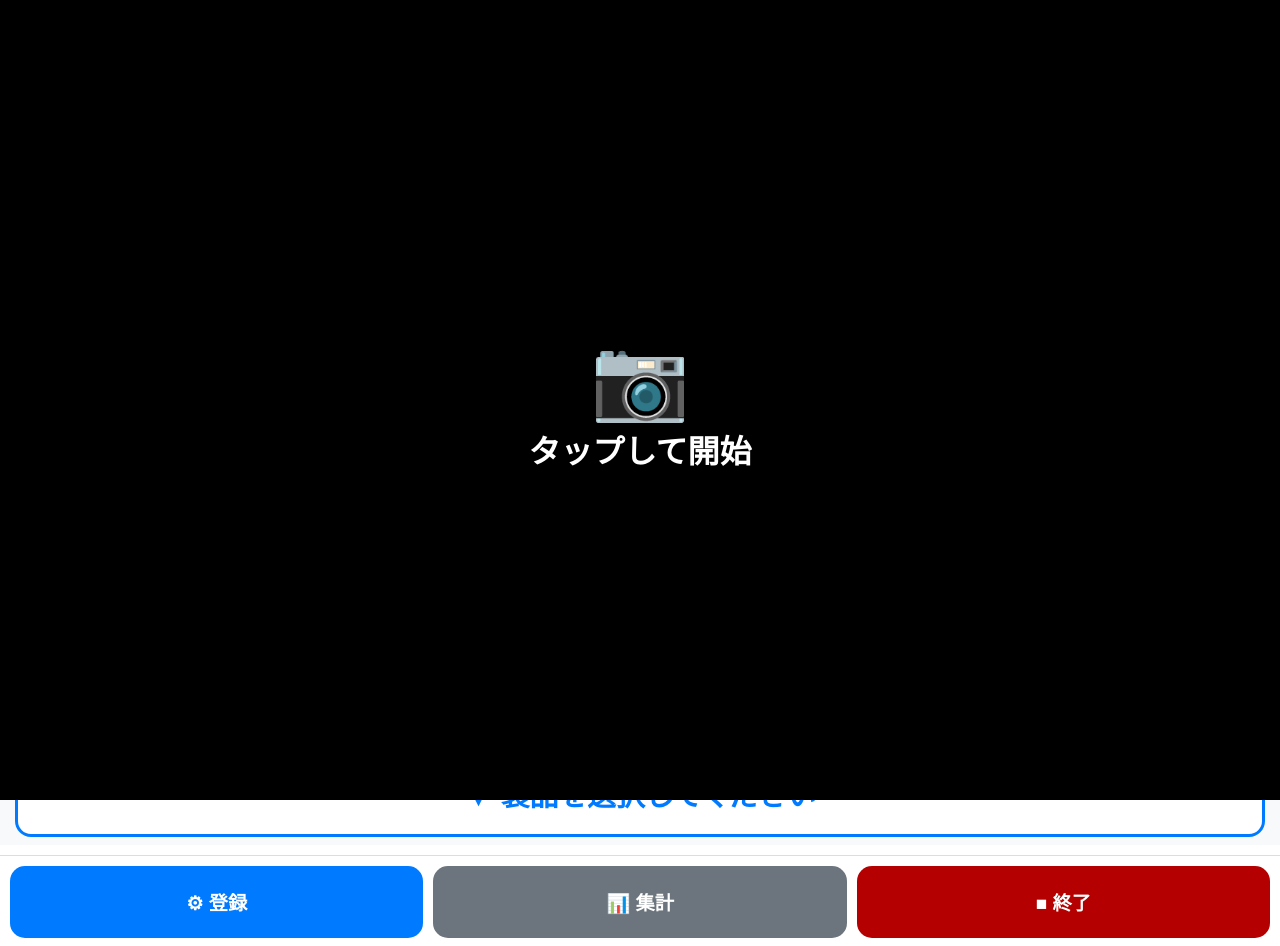
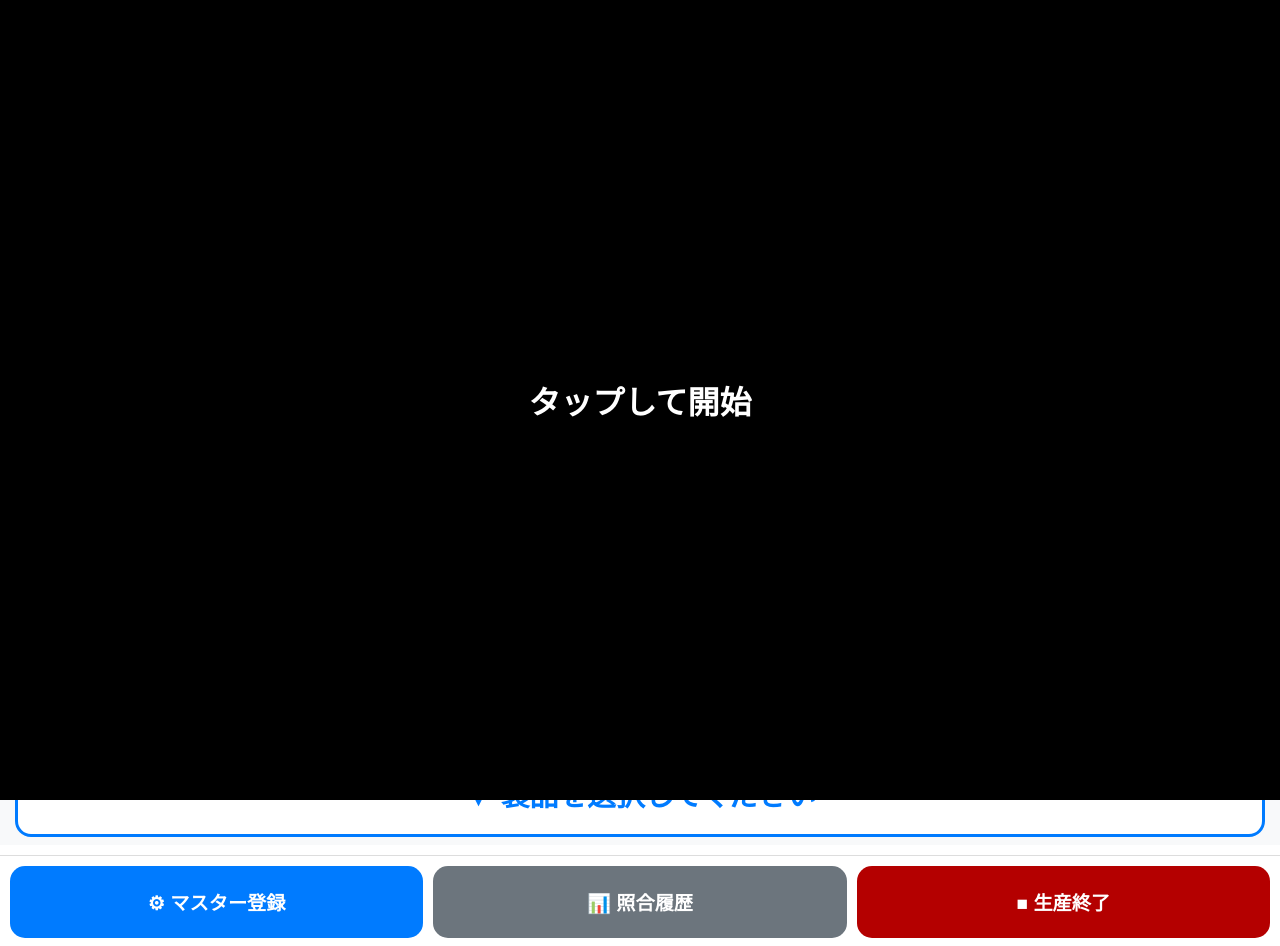
Before and after one commit to yoshidayamadatanuki-commits/-, a plain HTML site: page index.html in a window 1280 px wide. Drawn offline with nearby package versions, Linux system fonts and the light colour scheme.

Commit message:
Update index.html

```diff
--- a/index.html
+++ b/index.html
@@ -45,7 +45,7 @@
     </div>
 
     <div id="start-overlay" onclick="startApp()">
-        <div style="font-size: 5rem;">📷</div>
+        <div style="font-size: 5rem;"></div>
         <div style="font-size: 2rem; font-weight: 900; color: white;">タップして開始</div>
     </div>
 
@@ -71,9 +71,9 @@
     <div class="log-display-area" id="recent-logs"></div>
 
     <div class="btn-group">
-        <button class="btn-main" onclick="toggleModal('mgmt-modal')">⚙ 登録</button>
-        <button class="btn-sub" onclick="toggleModal('log-modal')">📊 集計</button>
-        <button class="btn-sub" onclick="confirmFinish()" style="background:#b40000;">■ 終了</button>
+        <button class="btn-main" onclick="toggleModal('mgmt-modal')">⚙ マスター登録</button>
+        <button class="btn-sub" onclick="toggleModal('log-modal')">📊 照合履歴</button>
+        <button class="btn-sub" onclick="confirmFinish()" style="background:#b40000;">■ 生産終了</button>
     </div>
 
     <div id="mgmt-modal" class="modal">
@@ -103,7 +103,7 @@
 <script>
 // --- 定数 ---
 const UNLOCK_PASSWORD = "8181";
-const SCAN_INTERVAL_MS = 30000;
+const SCAN_INTERVAL_MS = 300;
 const MIN_CHAR_LENGTH = 6;
 const STORAGE_KEY_LOGS = "QR_CHECK_LOGS_V47";
 const STORAGE_KEY_MASTERS = "QR_CHECK_MASTERS_V47";
@@ -225,7 +225,7 @@ function selectMasterFromPullDown() {
     const sel = document.getElementById("master-select");
     if (sel.value !== "") {
         const m = masters[parseInt(sel.value)];
-        if (confirm(`照合対象を「${m.name}」に変更します。\nこれまでの読み取り枚数（${okCount}枚）もリセットされますが、よろしいですか？`)) {
+        if (confirm(`照合対象を「${m.name}」に変更します。\nこれまでの読み取り枚数もリセットされますが、よろしいですか？`)) {
             activeMaster = m;
             document.getElementById("target-info").innerText = activeMaster.name;
             isInterval = isProcessing = false; document.body.className = "";
```
